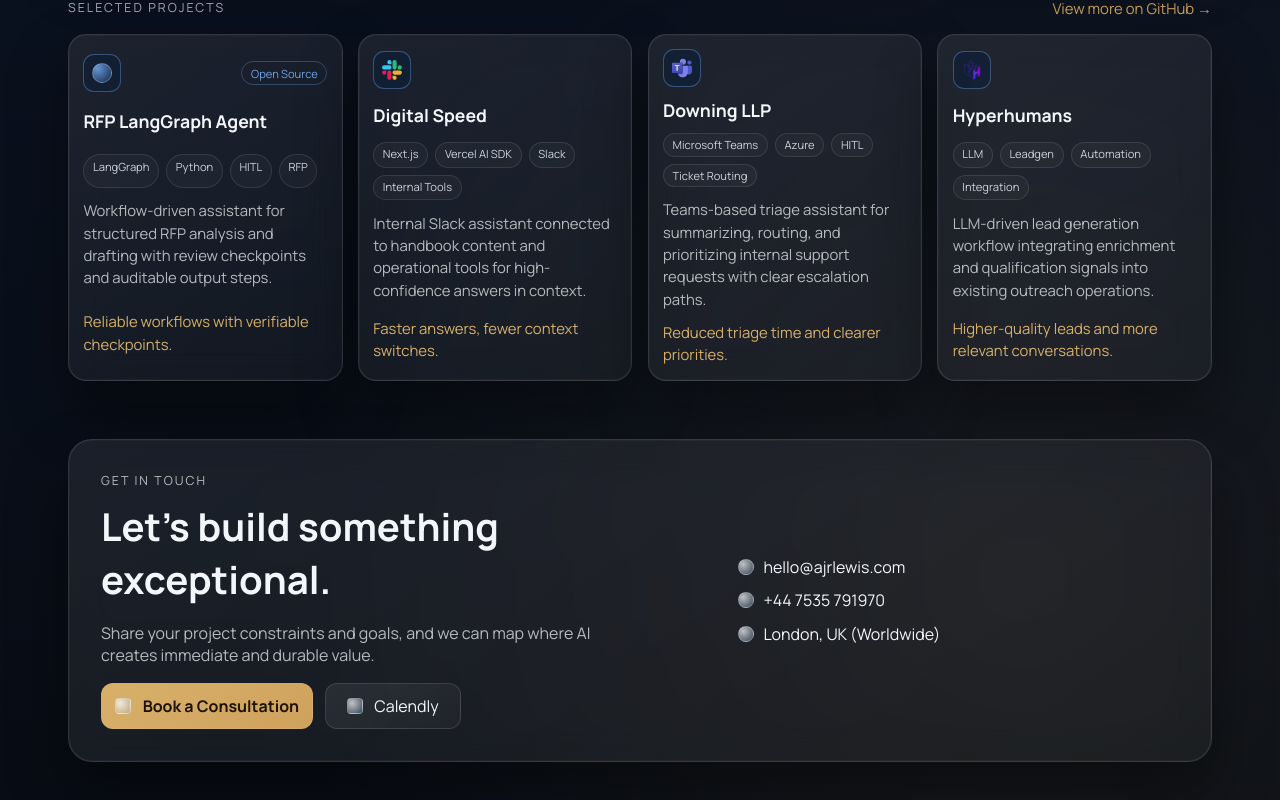
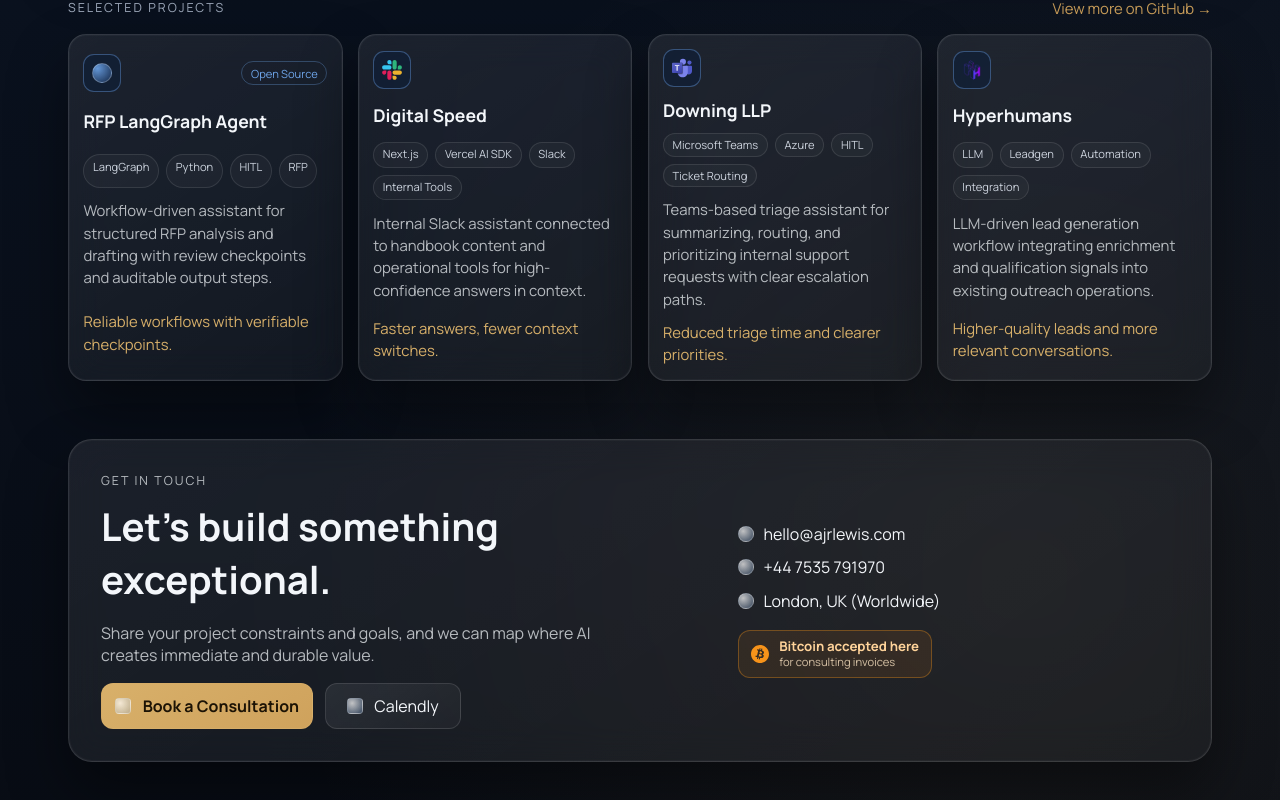
Before and after one commit to ajrlewis/ajrlewis, a Next.js app in the folder apps/web/: page / in a window 1280 px wide. Shown: the part 1657-2457 px from the top of the page. Built offline with nearby package versions, Linux system fonts and the light colour scheme.

Commit message:
feat(web): add bitcoin accepted badge to contact section

```diff
--- a/apps/web/app/page.tsx
+++ b/apps/web/app/page.tsx
@@ -333,6 +333,13 @@
               <Icon type="pin" />
               <span>London, UK (Worldwide)</span>
             </p>
+            <div className="bitcoin-badge">
+              <img className="bitcoin-icon-image" src="/icons/bitcoin.svg" alt="" aria-hidden="true" />
+              <span className="bitcoin-badge-copy">
+                <strong>Bitcoin accepted here</strong>
+                <small>for consulting invoices</small>
+              </span>
+            </div>
           </div>
         </section>
       </div>
--- a/apps/web/app/sections.css
+++ b/apps/web/app/sections.css
@@ -246,6 +246,42 @@
   color: var(--text-0);
 }
 
+.bitcoin-badge {
+  margin-top: 0.4rem;
+  display: inline-flex;
+  align-items: center;
+  gap: 0.66rem;
+  width: fit-content;
+  padding: 0.52rem 0.74rem;
+  border-radius: 12px;
+  border: 1px solid rgba(247, 147, 26, 0.34);
+  background: rgba(247, 147, 26, 0.09);
+}
+
+.bitcoin-icon-image {
+  width: 18px;
+  height: 18px;
+  display: block;
+  flex: 0 0 18px;
+}
+
+.bitcoin-badge-copy {
+  display: flex;
+  flex-direction: column;
+  line-height: 1.2;
+}
+
+.bitcoin-badge-copy strong {
+  color: #ffd39a;
+  font-size: 0.83rem;
+  font-weight: 700;
+}
+
+.bitcoin-badge-copy small {
+  color: rgba(255, 231, 198, 0.8);
+  font-size: 0.7rem;
+}
+
 @media (max-width: 1180px) {
   .projects-grid {
     grid-template-columns: repeat(2, minmax(0, 1fr));
```
Also changed, not shown: apps/web/public/icons/bitcoin.svg (added), 1 other file (tests, documents, lock files or other folders).
